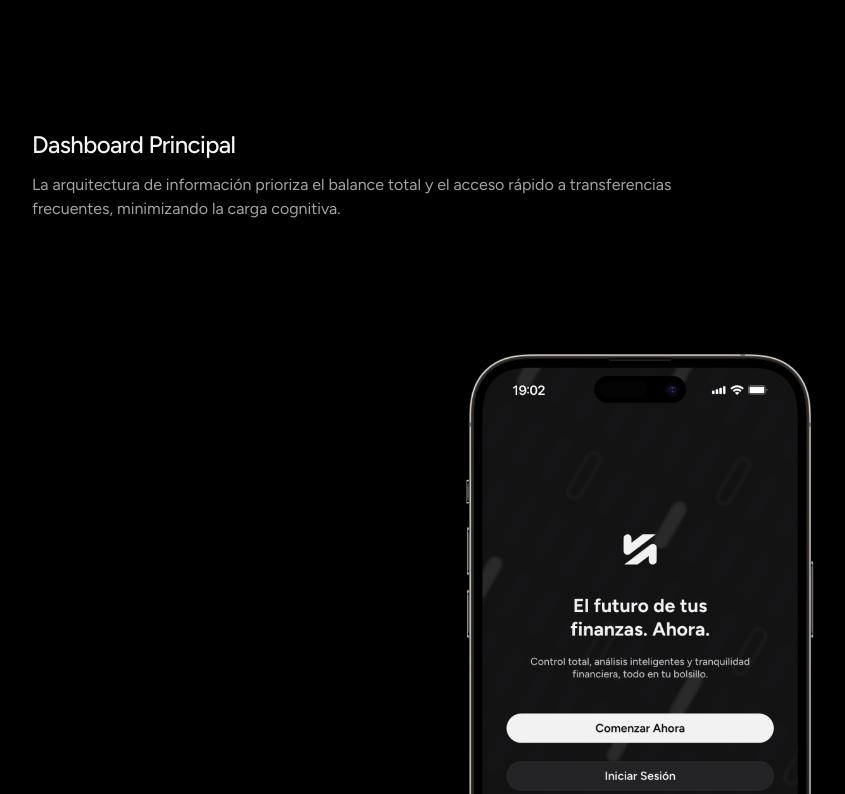
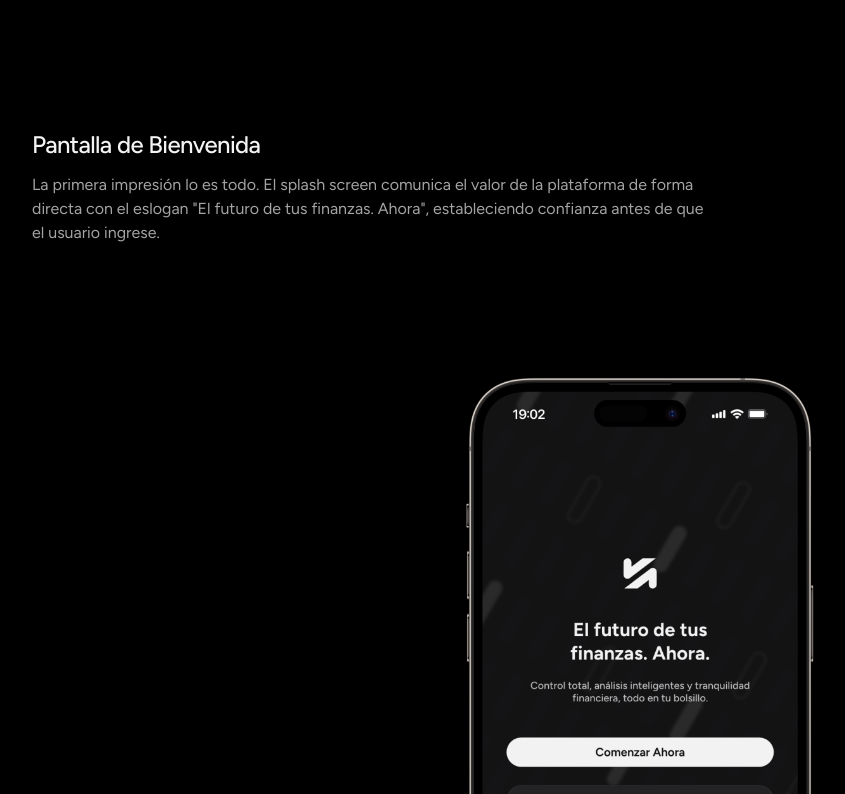
Before and after one commit to rosendojoseandres-dev/rosendodesign, a Next.js app: page / in a window 1280 px wide. Shown: the part 1126-1920 px from the top of the page, without its empty margins (0-845 px from the left). Built offline with nearby package versions, Linux system fonts and the light colour scheme.

Commit message:
content: rewrite all mockup titles and descriptions to match actual screen content

```diff
--- a/src/content/projects.ts
+++ b/src/content/projects.ts
@@ -35,12 +35,36 @@ export const projects: Project[] = [
       { label: "Prototipo interactivo", href: "#" }
     ],
     mockups: [
-      { image: "/images/klyn/mockup-1.png", title: "Dashboard Principal", description: "La arquitectura de información prioriza el balance total y el acceso rápido a transferencias frecuentes, minimizando la carga cognitiva." },
-      { image: "/images/klyn/mockup-2.png", title: "Pantalla de Ahorro", description: "Uso estratégico de barras de progreso y tipografía grande para motivar al usuario y darle visibilidad clara sobre sus metas financieras." },
-      { image: "/images/klyn/mockup-3.png", title: "Flujo de Transacciones", description: "Diseño por pasos (stepper) que previene errores humanos al momento de mover USD entre cuentas." },
-      { image: "/images/klyn/mockup-4.png", title: "Gestión de Tarjetas", description: "Interfaz esquelética y oscura que resalta la tarjeta virtual, generando una sensación de seguridad y estética premium." },
-      { image: "/images/klyn/mockup-5.png", title: "Analíticas de Rendimiento", description: "Visualización de datos mediante gráficos minimalistas, ayudando al usuario a comprender sus gastos de un vistazo rápido." },
-      { image: "/images/klyn/mockup-6.png", title: "Seguridad y Ajustes", description: "Integración perfecta del flujo de validación biométrica y configuraciones avanzadas de la cuenta." }
+      {
+        image: "/images/klyn/mockup-1.png",
+        title: "Pantalla de Bienvenida",
+        description: "La primera impresión lo es todo. El splash screen comunica el valor de la plataforma de forma directa con el eslogan \"El futuro de tus finanzas. Ahora\", estableciendo confianza antes de que el usuario ingrese."
+      },
+      {
+        image: "/images/klyn/mockup-2.png",
+        title: "Verificación de Identidad",
+        description: "Flujo de onboarding con validación biométrica facial. El uso de una ilustración 3D y una paleta oscura con acento violeta transmite seguridad sin sacrificar la experiencia visual del usuario."
+      },
+      {
+        image: "/images/klyn/mockup-3.png",
+        title: "Dashboard Principal",
+        description: "El home centraliza la información financiera más crítica: balance en USD y VES con gráficas de tendencia, pagos recientes por avatar y el historial de transacciones, todo sin saturar al usuario."
+      },
+      {
+        image: "/images/klyn/mockup-4.png",
+        title: "Comprobante de Pago",
+        description: "Pantalla de confirmación en modo claro diseñada para generar confianza. Cada dato clave —beneficiario, monto, fecha y asunto— se despliega con jerarquía clara para validar la transacción al instante."
+      },
+      {
+        image: "/images/klyn/mockup-5.png",
+        title: "Panel de Metas de Ahorro",
+        description: "Módulo de ahorro por objetivos que usa barras de progreso circulares con porcentajes en tiempo real. El usuario visualiza simultáneamente múltiples metas —iPhone, vacaciones, remodelación— y el monto restante para completarlas."
+      },
+      {
+        image: "/images/klyn/mockup-6.png",
+        title: "Chat de Soporte",
+        description: "Canal de atención al cliente integrado dentro de la app. El asistente responde de forma conversacional y natural, manteniendo la coherencia visual de la plataforma para no romper el flujo de experiencia del usuario."
+      }
     ],
     theme: {
       accent: "#FF7040",
@@ -64,13 +88,41 @@ export const projects: Project[] = [
     ],
     links: [{ label: "Case study", href: "#" }],
     mockups: [
-      { image: "/images/vurelo/mockup1.png", title: "Inicio de Sesión", description: "Autenticación optimizada con reconocimiento facial y acceso rápido a funciones no autenticadas esenciales." },
-      { image: "/images/vurelo/mockup2.png", title: "Home Bancario", description: "Reestructuración de la jerarquía visual para destacar productos de crédito y saldos de cuentas corrientes sin ruido visual." },
-      { image: "/images/vurelo/mockup3.png", title: "Movimientos Recientes", description: "Rediseño del historial de transacciones con categorización por iconos semánticos para facilitar el escaneo rápido." },
-      { image: "/images/vurelo/mockup4.png", title: "Pagos de Servicios", description: "Flujo simplificado que reduce a la mitad los pasos necesarios para abonar facturas recurrentes." },
-      { image: "/images/vurelo/mockup5.png", title: "Transferencias Rápidas", description: "Diseño de selección de destinatarios tipo 'favoritos' para agilizar envíos de dinero a contactos frecuentes." },
-      { image: "/images/vurelo/mockup6.png", title: "Comprobantes Exitosos", description: "Pantalla de éxito diseñada para generar confianza, ofreciendo opciones rápidas para compartir el recibo de la transacción." },
-      { image: "/images/vurelo/mockup7.png", title: "Perfil y Límites", description: "Centralización de ajustes de seguridad, límites transaccionales y soporte técnico en un dashboard limpio." }
+      {
+        image: "/images/vurelo/mockup1.png",
+        title: "Home Principal",
+        description: "El dashboard centraliza el saldo en USDT con su equivalente en COP, accesos rápidos a las acciones principales —Agregar, Enviar, Retirar, Convertir— y la tarjeta VISA activa con el historial de movimientos recientes en una sola vista."
+      },
+      {
+        image: "/images/vurelo/mockup2.png",
+        title: "Historial de Movimientos",
+        description: "Vista completa del historial transaccional con filtros por categoría: Ver todo, Tarjetas y Activos digitales. Cada movimiento muestra tipo, fecha y monto de forma escaneada para una revisión rápida."
+      },
+      {
+        image: "/images/vurelo/mockup3.png",
+        title: "Gestión de Tarjetas — Tema Azul",
+        description: "Sección 'Mis tarjetas' con carrusel de tarjetas virtuales y accesos directos a Recargar, PIN, Detalles y Congelar. El sistema de temas por color permite al usuario identificar y personalizar visualmente cada tarjeta."
+      },
+      {
+        image: "/images/vurelo/mockup4.png",
+        title: "Gestión de Tarjetas — Tema Celeste",
+        description: "La misma pantalla de tarjetas en su variante de color celeste, demostrando la flexibilidad del sistema de diseño para representar distintas tarjetas o perfiles dentro de una misma arquitectura de componentes."
+      },
+      {
+        image: "/images/vurelo/mockup5.png",
+        title: "Gestión de Tarjetas — Tema Verde",
+        description: "Variante verde del gestor de tarjetas, mostrando cómo el sistema de temas dinámicos acompaña la identidad de cada instrumento financiero sin alterar la estructura ni la usabilidad de la interfaz."
+      },
+      {
+        image: "/images/vurelo/mockup6.png",
+        title: "Gestión de Tarjetas — Tema Oscuro",
+        description: "Versión dark del módulo de tarjetas: fondo negro profundo con tarjeta en escala de grises. El contraste extremo genera una sensación de exclusividad y seguridad, ideal para tarjetas de alta gama o corporativas."
+      },
+      {
+        image: "/images/vurelo/mockup7.png",
+        title: "Perfil y Configuración",
+        description: "Panel de perfil que consolida toda la gestión personal: información de usuario, seguridad, opciones del ecosistema Vurelo (Temporada, Soporte) y accesos legales. Estructura limpia por categorías que facilita la navegación sin fricción."
+      }
     ],
     theme: {
       accent: "#78AAFF",
@@ -94,8 +146,16 @@ export const projects: Project[] = [
     ],
     links: [{ label: "Case study", href: "#" }],
     mockups: [
-      { image: "/images/groc/mockup-1.png", title: "Catálogo de Productos", description: "Uso intencional del espacio en blanco (negative space) para elevar la percepción de calidad del producto y facilitar la decisión de compra." },
-      { image: "/images/groc/mockup-2.png", title: "Vista de Detalle y Carrito", description: "Drawer desplegable lateral que permite al usuario revisar su compra sin abandonar el contexto de la tienda, reduciendo drásticamente la fricción." }
+      {
+        image: "/images/groc/mockup-1.png",
+        title: "Home y Categorías",
+        description: "El hero con carrusel de colecciones editoriales establece el tono premium de la marca. Justo debajo, las categorías —Ropa, Calzado, Accesorios, Perfumes— se presentan como tarjetas escuetas que guían al usuario sin ruido visual hacia su punto de interés."
+      },
+      {
+        image: "/images/groc/mockup-2.png",
+        title: "Catálogo de Productos",
+        description: "Grid de productos con filtros de género y estado (Nuevo, Top, Oferta). Cada tarjeta activa el botón 'Vista rápida' en hover y muestra precio y marca de forma limpia, priorizando el producto sobre cualquier elemento de UI secundario."
+      }
     ],
     mockupOrientation: "landscape",
     theme: {
```
